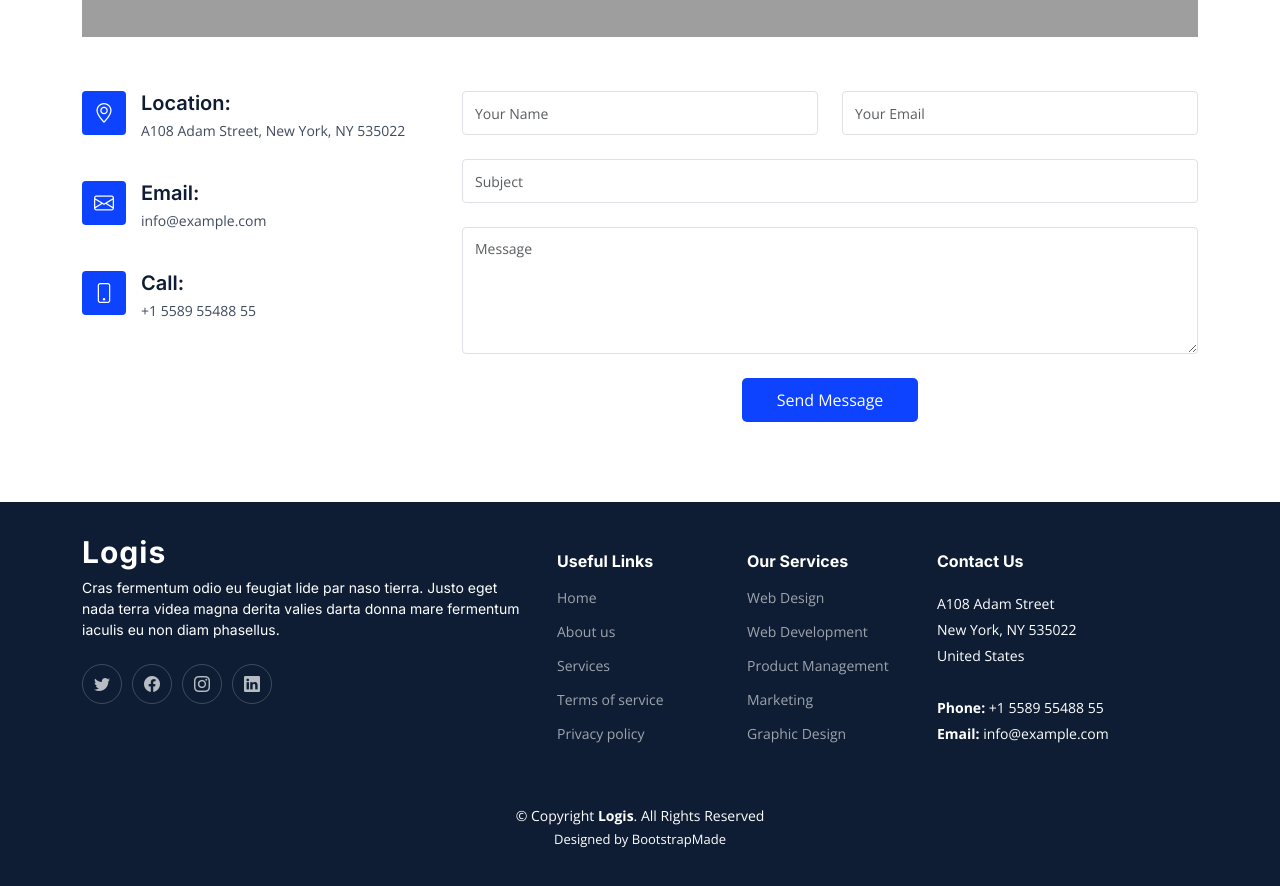
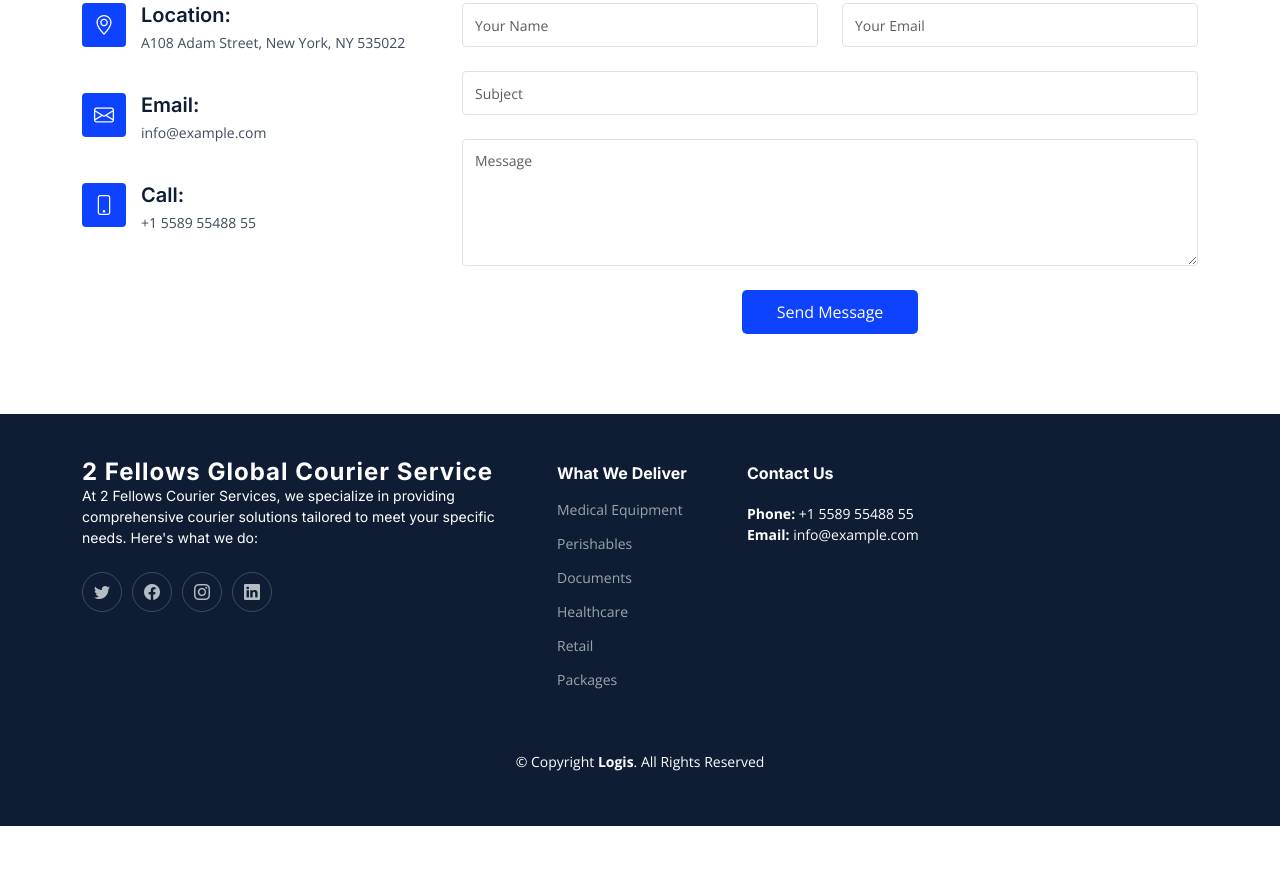
Before and after one commit to rsumler0479/courier, a plain HTML site: page contact.html in a window 1280 px wide. Shown: the part 830-1716 px from the top of the page. After the commit the page ends 1656 px from the top, so only its background shows below. Drawn offline with nearby package versions, Linux system fonts and the light colour scheme; grey boxes are pictures that could not be loaded.

Commit message:
contact page update

```diff
--- a/contact.html
+++ b/contact.html
@@ -55,11 +55,11 @@
       <nav id="navbar" class="navbar">
         <ul>
           <li><a href="index.html">Home</a></li>
-          <li><a href="about.html">About</a></li>
+          <!-- <li><a href="about.html">About</a></li>
           <li><a href="services.html">Services</a></li>
           <li><a href="pricing.html">Pricing</a></li>
-          <li class="dropdown"><a href="#"><span>Drop Down</span> <i class="bi bi-chevron-down dropdown-indicator"></i></a>
-            <ul>
+          <li class="dropdown"><a href="#"><span>Drop Down</span> <i class="bi bi-chevron-down dropdown-indicator"></i></a> -->
+            <!-- <ul>
               <li><a href="#">Drop Down 1</a></li>
               <li class="dropdown"><a href="#"><span>Deep Drop Down</span> <i class="bi bi-chevron-down dropdown-indicator"></i></a>
                 <ul>
@@ -74,9 +74,9 @@
               <li><a href="#">Drop Down 3</a></li>
               <li><a href="#">Drop Down 4</a></li>
             </ul>
-          </li>
-          <li><a href="contact.html" class="active">Contact</a></li>
-          <li><a class="get-a-quote" href="get-a-quote.html">Get a Quote</a></li>
+          </li> -->
+          <!-- <li><a href="contact.html" class="active">Contact</a></li>
+          <li><a class="get-a-quote" href="get-a-quote.html">Get a Quote</a></li> -->
         </ul>
       </nav><!-- .navbar -->
 
@@ -93,7 +93,7 @@
           <div class="row d-flex justify-content-center">
             <div class="col-lg-6 text-center">
               <h2>Contact</h2>
-              <p>Odio et unde deleniti. Deserunt numquam exercitationem. Officiis quo odio sint voluptas consequatur ut a odio voluptatem. Sit dolorum debitis veritatis natus dolores. Quasi ratione sint. Sit quaerat ipsum dolorem.</p>
+              <!-- <p>Get in contact today</p> -->
             </div>
           </div>
         </div>
@@ -184,10 +184,10 @@
     <div class="container">
       <div class="row gy-4">
         <div class="col-lg-5 col-md-12 footer-info">
-          <a href="index.html" class="logo d-flex align-items-center">
-            <span>Logis</span>
+          <a href="index.html" class="logo align-items-center">
+            <span style="font-size: x-large;">2 Fellows Global Courier Service</span>
           </a>
-          <p>Cras fermentum odio eu feugiat lide par naso tierra. Justo eget nada terra videa magna derita valies darta donna mare fermentum iaculis eu non diam phasellus.</p>
+          <p>At 2 Fellows Courier Services, we specialize in providing comprehensive courier solutions tailored to meet your specific needs. Here's what we do:</p>
           <div class="social-links d-flex mt-4">
             <a href="#" class="twitter"><i class="bi bi-twitter"></i></a>
             <a href="#" class="facebook"><i class="bi bi-facebook"></i></a>
@@ -196,7 +196,7 @@
           </div>
         </div>
 
-        <div class="col-lg-2 col-6 footer-links">
+        <!-- <div class="col-lg-2 col-6 footer-links">
           <h4>Useful Links</h4>
           <ul>
             <li><a href="#">Home</a></li>
@@ -205,25 +205,26 @@
             <li><a href="#">Terms of service</a></li>
             <li><a href="#">Privacy policy</a></li>
           </ul>
-        </div>
+        </div> -->
 
         <div class="col-lg-2 col-6 footer-links">
-          <h4>Our Services</h4>
+          <h4>What We Deliver</h4>
           <ul>
-            <li><a href="#">Web Design</a></li>
-            <li><a href="#">Web Development</a></li>
-            <li><a href="#">Product Management</a></li>
-            <li><a href="#">Marketing</a></li>
-            <li><a href="#">Graphic Design</a></li>
+            <li><a href="#">Medical Equipment</a></li>
+            <li><a href="#">Perishables</a></li>
+            <li><a href="#">Documents</a></li>
+            <li><a href="#">Healthcare</a></li>
+            <li><a href="#">Retail</a></li>
+            <li><a href="#">Packages</a></li>
           </ul>
         </div>
 
         <div class="col-lg-3 col-md-12 footer-contact text-center text-md-start">
           <h4>Contact Us</h4>
-          <p>
+          <!-- <p>
             A108 Adam Street <br>
             New York, NY 535022<br>
-            United States <br><br>
+            United States <br><br> -->
             <strong>Phone:</strong> +1 5589 55488 55<br>
             <strong>Email:</strong> info@example.com<br>
           </p>
@@ -242,7 +243,7 @@
         <!-- You can delete the links only if you purchased the pro version. -->
         <!-- Licensing information: https://bootstrapmade.com/license/ -->
         <!-- Purchase the pro version with working PHP/AJAX contact form: https://bootstrapmade.com/logis-bootstrap-logistics-website-template/ -->
-        Designed by <a href="https://bootstrapmade.com/">BootstrapMade</a>
+        <a href="https://bootstrapmade.com/"></a>
       </div>
     </div>
 
```
